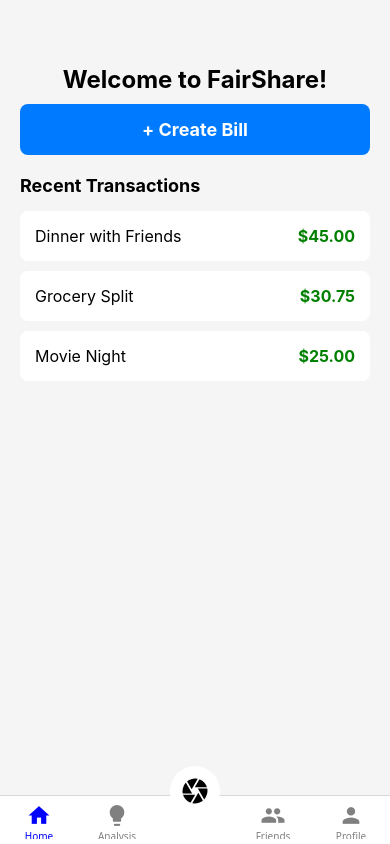
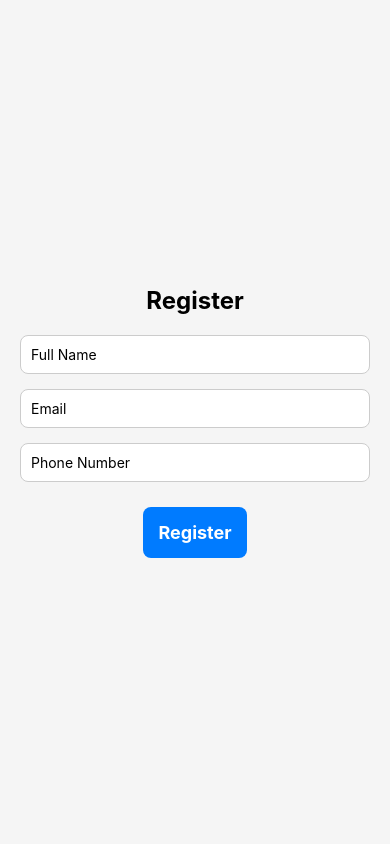
Before and after one commit to md97331/FairShare, a React Native app in the folder receipt-splitter/: screen / in a window 390 px wide. Built offline with nearby package versions, Linux system fonts and the light colour scheme.

Commit message:
Register Page

```diff
--- a/receipt-splitter/App.js
+++ b/receipt-splitter/App.js
@@ -1,5 +1,5 @@
-import React from 'react';
-import { StyleSheet, TouchableOpacity} from 'react-native';
+import React, { useState } from 'react';
+import { StyleSheet, TouchableOpacity } from 'react-native';
 import { NavigationContainer } from '@react-navigation/native';
 import { createBottomTabNavigator } from '@react-navigation/bottom-tabs';
 import Icon from 'react-native-vector-icons/MaterialIcons';
@@ -8,6 +8,7 @@ import ProfileScreen from './screens/ProfileScreen';
 import FriendsScreen from './screens/FriendsScreen';
 import AnalysisScreen from './screens/AnalysisScreen';
 import CameraScreen from './screens/CameraScreen';
+import RegisterScreen from './screens/RegisterScreen';
 
 const Tab = createBottomTabNavigator();
 
@@ -17,21 +18,6 @@ const styles = StyleSheet.create({
     backgroundColor: '#fff',
     alignItems: 'center',
     justifyContent: 'center',
-  },
-  button: {
-    marginTop: 20,
-    backgroundColor: '#007bff',
-    padding: 10,
-    borderRadius: 5,
-  },
-  buttonText: {
-    color: '#fff',
-    fontSize: 16,
-  },
-  image: {
-    width: 300,
-    height: 300,
-    marginBottom: 20,
   },
   cameraButton: {
     position: 'absolute',
@@ -45,17 +31,12 @@ const styles = StyleSheet.create({
 });
 
 const CameraButton = ({ onPress }) => (
-  <TouchableOpacity
-    style={styles.cameraButton}
-    onPress={onPress}
-  >
+  <TouchableOpacity style={styles.cameraButton} onPress={onPress}>
     <Icon name="camera" size={30} color="black" />
   </TouchableOpacity>
 );
 
-const App = () => {
-  return (
-    <NavigationContainer>
+const MainApp = () => (
   <Tab.Navigator
     screenOptions={({ route }) => ({
       tabBarIcon: ({ color, size }) => {
@@ -64,14 +45,11 @@ const App = () => {
           iconName = 'home';
         } else if (route.name === 'Analysis') {
           iconName = 'lightbulb';
-            }
-            else if(route.name==='Friends'){
-              iconName='group';
-            }
-            else if (route.name === 'Profile') {
+        } else if (route.name === 'Friends') {
+          iconName = 'group';
+        } else if (route.name === 'Profile') {
           iconName = 'person';
         }
-
         return <Icon name={iconName} size={size} color={color} />;
       },
       tabBarActiveTintColor: 'blue',
@@ -90,12 +68,17 @@ const App = () => {
     />
     <Tab.Screen name="Friends" component={FriendsScreen} />
     <Tab.Screen name="Profile" component={ProfileScreen} />
+  </Tab.Navigator>
+);
 
-      </Tab.Navigator>
+const App = () => {
+  const [isRegistered, setIsRegistered] = useState(false);
+
+  return (
+    <NavigationContainer>
+      {isRegistered ? <MainApp /> : <RegisterScreen onRegister={() => setIsRegistered(true)} />}
     </NavigationContainer>
   );
 };
 
-
-
 export default App;
--- a/receipt-splitter/screens/CameraScreen.js
+++ b/receipt-splitter/screens/CameraScreen.js
@@ -2,45 +2,26 @@ import React, { useState, useEffect } from 'react';
 import { Camera } from 'expo-camera';
 import * as ImagePicker from 'expo-image-picker';
 import TextRecognition from 'react-native-text-recognition';
-import { StyleSheet, Text, View, TouchableOpacity, Image } from 'react-native';
-
-const styles = StyleSheet.create({
-  container: {
-    flex: 1,
-    backgroundColor: '#fff',
-    alignItems: 'center',
-    justifyContent: 'center',
-  },
-  button: {
-    marginTop: 20,
-    backgroundColor: '#007bff',
-    padding: 10,
-    borderRadius: 5,
-  },
-  buttonText: {
-    color: '#fff',
-    fontSize: 16,
-  },
-  image: {
-    width: 300,
-    height: 300,
-    marginBottom: 20,
-  },
-  cameraButton: {
-    position: 'absolute',
-    top: -30,
-    alignSelf: 'center',
-    backgroundColor: 'white',
-    borderRadius: 30,
-    padding: 10,
-    elevation: 5,
-  },
-});
+import {
+  StyleSheet,
+  Text,
+  View,
+  TouchableOpacity,
+  Image,
+  TextInput,
+  FlatList,
+} from 'react-native';
 
 const CameraScreen = () => {
   const [hasPermission, setHasPermission] = useState(null);
   const [imageUri, setImageUri] = useState(null);
   const [scannedText, setScannedText] = useState('');
+  const [title, setTitle] = useState('');
+  const [friends, setFriends] = useState([
+    { id: '1', name: 'Alice', selected: false },
+    { id: '2', name: 'Bob', selected: false },
+    { id: '3', name: 'Charlie', selected: false },
+  ]);
 
   useEffect(() => {
     (async () => {
@@ -49,6 +30,7 @@ const CameraScreen = () => {
     })();
   }, []);
 
+  // Open camera and capture image
   const openCamera = async () => {
     let result = await ImagePicker.launchCameraAsync({
       base64: true,
@@ -56,31 +38,170 @@ const CameraScreen = () => {
       aspect: [4, 3],
       quality: 1,
     });
+
     if (!result.cancelled) {
       setImageUri(result.uri);
       processImage(result.uri);
     }
   };
 
+  // Pick an image from the gallery
+  const pickImage = async () => {
+    let result = await ImagePicker.launchImageLibraryAsync({
+      base64: true,
+      allowsEditing: true,
+      aspect: [4, 3],
+      quality: 1,
+    });
+
+    if (!result.cancelled) {
+      setImageUri(result.uri);
+      processImage(result.uri);
+    }
+  };
+
+  // Process the image and extract text
   const processImage = async (uri) => {
     const text = await TextRecognition.recognize(uri);
     setScannedText(text.join('\n'));
   };
 
+  // Toggle friend selection
+  const toggleFriendSelection = (id) => {
+    setFriends((prevFriends) =>
+      prevFriends.map((friend) =>
+        friend.id === id ? { ...friend, selected: !friend.selected } : friend
+      )
+    );
+  };
+
   return (
     <View style={styles.container}>
+      <Text style={styles.title}>Create a Split</Text>
+
+      {/* Input for Split Title */}
+      <TextInput
+        style={styles.input}
+        placeholder="Enter Split Title"
+        value={title}
+        onChangeText={setTitle}
+      />
+
+      {/* Friend Selection */}
+      <Text style={styles.subtitle}>Select Friends</Text>
+      <FlatList
+        data={friends}
+        keyExtractor={(item) => item.id}
+        renderItem={({ item }) => (
+          <TouchableOpacity
+            style={[styles.friendItem, item.selected && styles.selectedFriend]}
+            onPress={() => toggleFriendSelection(item.id)}
+          >
+            <Text style={styles.friendText}>{item.name}</Text>
+          </TouchableOpacity>
+        )}
+      />
+
+      {/* Image Display */}
       {imageUri ? (
         <Image source={{ uri: imageUri }} style={styles.image} />
       ) : (
-          <Text>Scan a receipt to get details</Text>
+        <Text style={styles.placeholderText}>Scan a receipt to get details</Text>
       )}
-        {scannedText ? <Text>{scannedText}</Text> : null}
+
+      {/* Extracted Text Display */}
+      {scannedText ? <Text style={styles.scannedText}>{scannedText}</Text> : null}
+
+      {/* Buttons for Camera & Gallery */}
+      <View style={styles.buttonContainer}>
         <TouchableOpacity style={styles.button} onPress={openCamera}>
           <Text style={styles.buttonText}>📷 Open Camera</Text>
         </TouchableOpacity>
+
+        <TouchableOpacity style={styles.button} onPress={pickImage}>
+          <Text style={styles.buttonText}>📂 Upload from Gallery</Text>
+        </TouchableOpacity>
+      </View>
     </View>
   );
 };
 
+// Styles
+const styles = StyleSheet.create({
+  container: {
+    flex: 1,
+    backgroundColor: '#fff',
+    padding: 20,
+    alignItems: 'center',
+  },
+  title: {
+    fontSize: 22,
+    fontWeight: 'bold',
+    marginBottom: 15,
+  },
+  input: {
+    width: '100%',
+    borderWidth: 1,
+    borderColor: '#ccc',
+    padding: 10,
+    borderRadius: 8,
+    backgroundColor: 'white',
+    marginBottom: 15,
+  },
+  subtitle: {
+    fontSize: 18,
+    fontWeight: 'bold',
+    alignSelf: 'flex-start',
+    marginBottom: 10,
+  },
+  friendItem: {
+    width: '100%',
+    backgroundColor: 'white',
+    padding: 10,
+    borderRadius: 8,
+    marginBottom: 5,
+    elevation: 3,
+    alignItems: 'center',
+  },
+  selectedFriend: {
+    backgroundColor: '#007bff',
+  },
+  friendText: {
+    fontSize: 16,
+    color: 'black',
+  },
+  placeholderText: {
+    fontSize: 16,
+    color: 'gray',
+    marginBottom: 20,
+  },
+  scannedText: {
+    fontSize: 16,
+    color: 'black',
+    marginTop: 10,
+    textAlign: 'center',
+  },
+  image: {
+    width: 300,
+    height: 400,
+    borderRadius: 10,
+    marginBottom: 20,
+  },
+  buttonContainer: {
+    flexDirection: 'row',
+    marginTop: 10,
+  },
+  button: {
+    backgroundColor: '#007bff',
+    padding: 10,
+    borderRadius: 8,
+    marginHorizontal: 5,
+  },
+  buttonText: {
+    color: '#fff',
+    fontSize: 16,
+    fontWeight: 'bold',
+  },
+});
 
 export default CameraScreen;
--- /dev/null
+++ b/receipt-splitter/screens/RegisterScreen.js
@@ -0,0 +1,87 @@
+import React, { useState } from 'react';
+import { View, Text, TextInput, TouchableOpacity, StyleSheet } from 'react-native';
+
+const RegisterScreen = ({ onRegister }) => {
+  const [name, setName] = useState('');
+  const [email, setEmail] = useState('');
+  const [phone, setPhone] = useState('');
+
+  const handleRegister = () => {
+    if (name.trim() && email.trim() && phone.trim()) {
+      onRegister(); // Call the function to proceed to the main app
+    } else {
+      alert('Please fill in all fields');
+    }
+  };
+
+  return (
+    <View style={styles.container}>
+      <Text style={styles.title}>Register</Text>
+
+      <TextInput
+        style={styles.input}
+        placeholder="Full Name"
+        value={name}
+        onChangeText={setName}
+      />
+
+      <TextInput
+        style={styles.input}
+        placeholder="Email"
+        value={email}
+        onChangeText={setEmail}
+        keyboardType="email-address"
+      />
+
+      <TextInput
+        style={styles.input}
+        placeholder="Phone Number"
+        value={phone}
+        onChangeText={setPhone}
+        keyboardType="phone-pad"
+      />
+
+      <TouchableOpacity style={styles.button} onPress={handleRegister}>
+        <Text style={styles.buttonText}>Register</Text>
+      </TouchableOpacity>
+    </View>
+  );
+};
+
+const styles = StyleSheet.create({
+  container: {
+    flex: 1,
+    justifyContent: 'center',
+    alignItems: 'center',
+    backgroundColor: '#f5f5f5',
+    padding: 20,
+  },
+  title: {
+    fontSize: 24,
+    fontWeight: 'bold',
+    marginBottom: 20,
+  },
+  input: {
+    width: '100%',
+    borderWidth: 1,
+    borderColor: '#ccc',
+    padding: 10,
+    borderRadius: 8,
+    backgroundColor: 'white',
+    marginBottom: 15,
+  },
+  button: {
+    backgroundColor: '#007bff',
+    padding: 15,
+    borderRadius: 8,
+    alignItems: 'center',
+    marginTop: 10,
+  },
+  buttonText: {
+    color: 'white',
+    fontSize: 18,
+    fontWeight: 'bold',
+  },
+});
+
+export default RegisterScreen;
```
Lines whose indentation alone changed are shown as unchanged.
